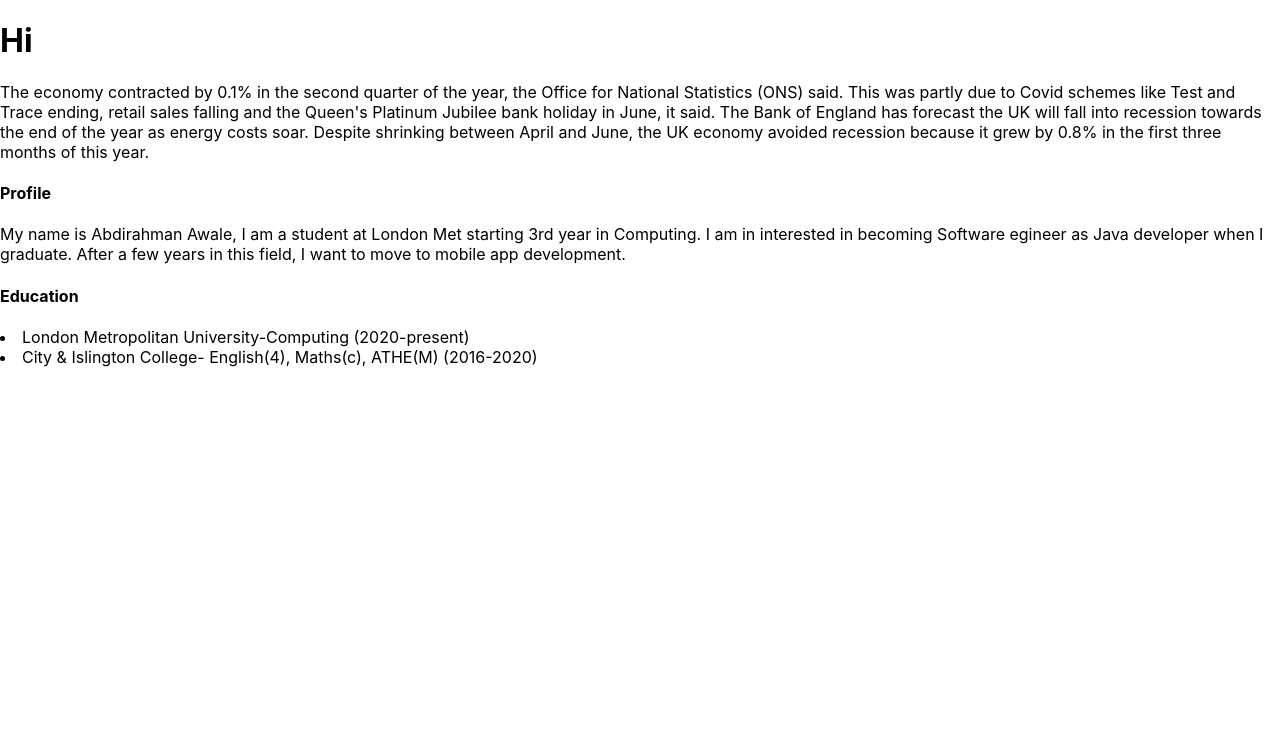
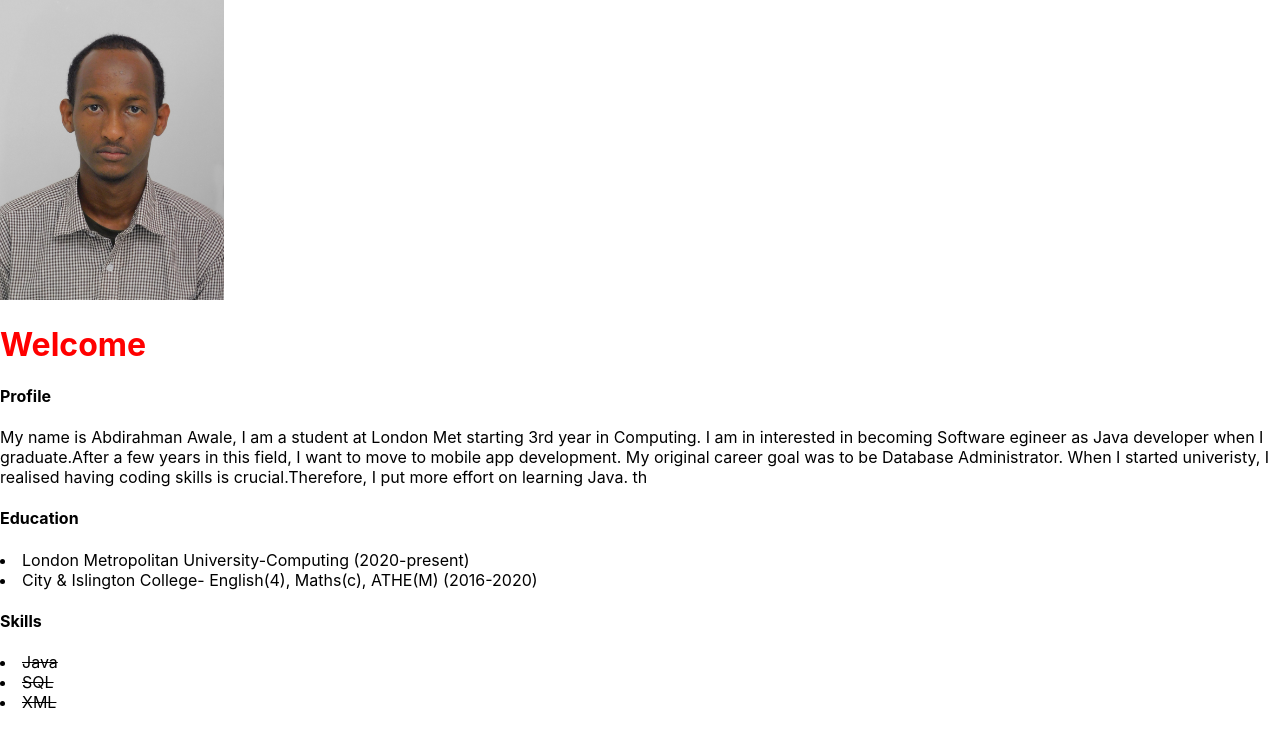
Before and after one commit to Abdirahman0123/portfolio, a React (Create React App) app: page / in a window 1280 px wide. Shown: the top 746 px of the page. Built offline with nearby package versions, Linux system fonts and the light colour scheme.

Commit message:
Your message

```diff
--- a/src/App.css
+++ b/src/App.css
@@ -1,3 +1,12 @@
+img {
+  height: 300px;
+}
+
+.div {
+text-align: center;
+
+
+}
 .App {
   text-align: center;
 }
--- a/src/App.js
+++ b/src/App.js
@@ -1,25 +1,30 @@
 import './App.css'
-import { Header , Profile, Education } from './components'
-//import { } from './components'
-//import { Education } from './components'
-
+import { Profile, Education, Skills, /*Picture*/ } from './components'
 
 function App() {
   return (<div >
-        <h1> Hi </h1>
+
+
+    <img src={'/picture/me.jpg'} alt="Logo" />
+
+
+    <h1 style={{color: "red"}}>Welcome</h1>
+
+
 
     <div>
-      <Header />
-    </div>
-
-    <div>
-    <h4> Profile </h4>
+      <h4> Profile </h4>
       <Profile />
     </div>
 
     <div>
       <h4> Education </h4>
-      <Education/>
+      <Education />
+    </div>
+
+    <div>
+      <h4> Skills </h4>
+      <Skills/>
     </div>
 
   </div>
--- a/src/components/header/Header.js
+++ b/src/components/header/Header.js
@@ -9,9 +9,3 @@ export const Header = () => {
 
         )
 }
-
-/*export const Header = ({ header, children }) => {
-    return (<div> {header}<div> {children}</div></div>
-
-        )
-}*/
--- a/src/components/index.js
+++ b/src/components/index.js
@@ -1,3 +1,5 @@
 export {Header} from './header/Header'
 export {Profile} from './profile/Profile'
 export {Education} from './education/Education'
+export {Skills} from './skills/Skills'
+//export {Picture} from '../../public/picture/Picture'
--- a/src/components/profile/Profile.js
+++ b/src/components/profile/Profile.js
@@ -1,7 +1,9 @@
 import React from 'react'
 export const Profile = () => {
     return (<div>My name is Abdirahman Awale, I am a student at London Met starting 3rd year in Computing. I am in interested in becoming Software egineer as Java developer when
-      I graduate. After a few years in this field, I want to move to mobile app development.
+      I graduate.After a few years in this field, I want to move to mobile app development.
+      My original career goal was to be Database Administrator. When I started univeristy, I realised having coding skills is crucial.Therefore, I put more effort on learning Java.
+      th
     </div>
 
         )
--- a/src/components/skills/Skills.js
+++ b/src/components/skills/Skills.js
@@ -2,9 +2,9 @@ import React from "react";
 export const Skills = () => {
     return (
         <s>
-        <ul>Java</ul>
-        <ul>SQL</ul>
-        <ul>XML</ul>
+        <li>Java</li>
+        <li>SQL</li>
+        <li>XML</li>
     </s>
 
     )
```
Also changed, not shown: public/picture/me.jpg (renamed from src/me.jpg).
